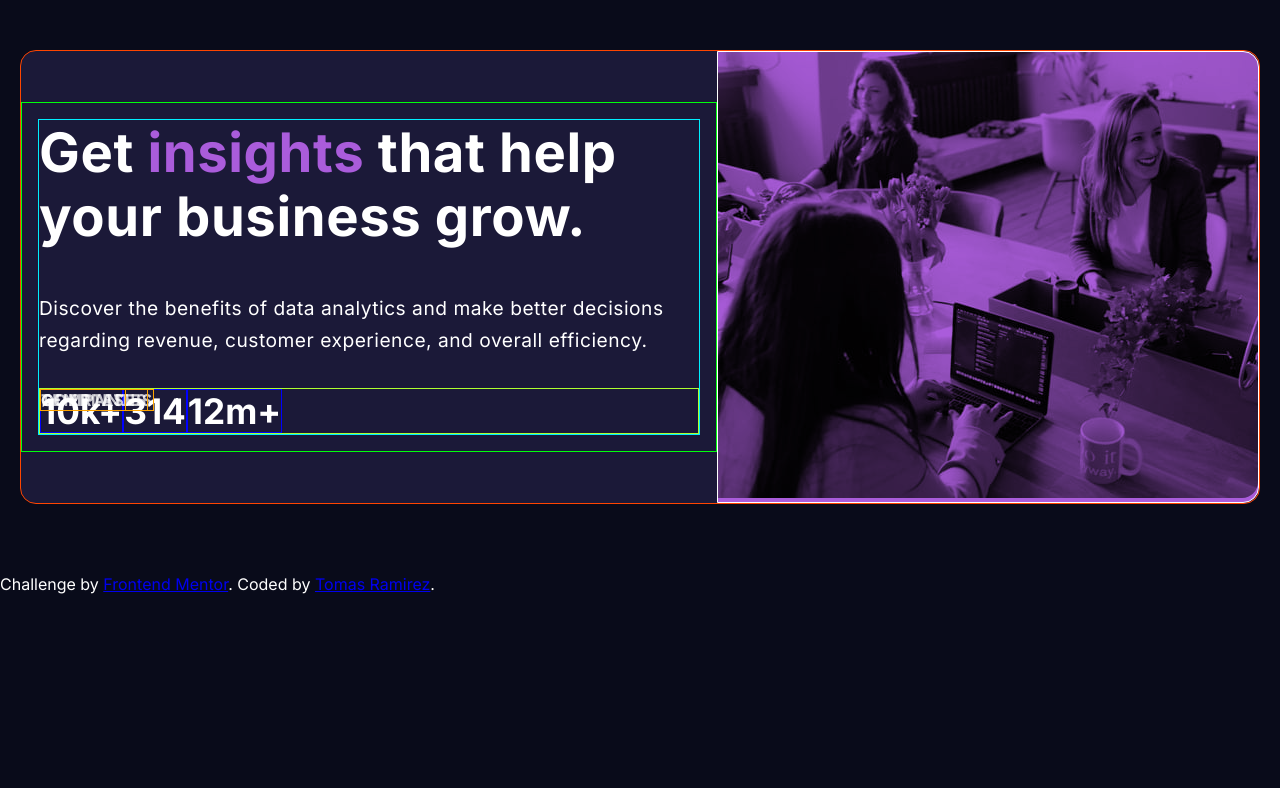
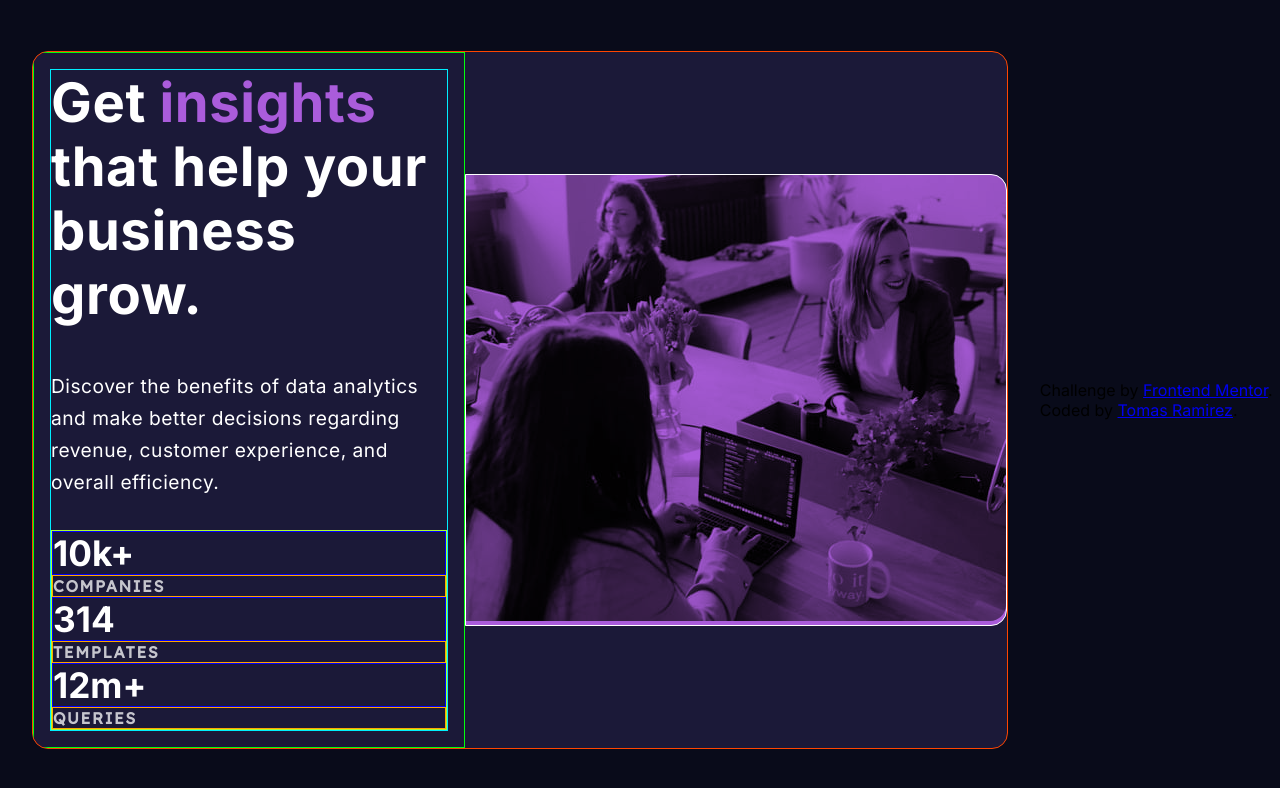
Before and after one commit to tramirez30/stats-preview-card-component, a website: page index.html in a window 1280 px wide. Drawn offline with Linux system fonts and the light colour scheme.

Commit message:
Updating card style

```diff
--- a/SCSS/_card.scss
+++ b/SCSS/_card.scss
@@ -1,12 +1,13 @@
 .card {
     background-color: $card-background;
-    border: 1px solid orangered;
     display: flex;
     align-items: center;
     justify-content: center;
     border-radius: 1rem;
+    overflow: hidden;
     max-width: 100%;
-    padding: 0;
+    margin: 2rem;
+    border: 1px solid orangered;
 }
 
 .card-text-part {
@@ -55,10 +56,11 @@
 
 .stat-block{
     display: flex;
-    position:relative;
+    flex-wrap: wrap;
     justify-content: space-between;
-    justify-content: flex-start;
+    // justify-content: flex-start;
     margin-top: 2rem;
+    flex-direction: column;
     border: 1px solid greenyellow;
 }
 
@@ -72,15 +74,12 @@
 
 .stat-title{
     color: $stat-heading;
-    position:absolute;
-    // display: inline-block;
     text-transform: uppercase;
     letter-spacing: 0.1rem;
     font-size: 1rem;
     font-weight: 700;
     font-family: 'Lexend Deca', sans-serif;
     border: 1px solid orange;
-    // margin-top: 0.2rem;
 }
 
 .card-image{
@@ -92,30 +91,28 @@
 
 .img-desktop{
     background-color: $accent;
-    position: relative;
-     mix-blend-mode: multiply;
+    mix-blend-mode: multiply;
+    height: 100%;
+    object-fit: cover;
     border-radius: 0 1rem 1rem 0;
 }
 
-/* img {
-    // height: 32%;
-    // max-width: 50%;
-    // mix-blend-mode: multiply;
-    position: relative;
+img {
+   height:100%;
 }
- */
+
 
 .img-mobile{
     display: none;
 }
 
-.pink{
+.overlay{
     background-color: $accent;
     // height: 50%;
     max-width: 100%;
     position: absolute;
-    top: 0;
-    left: 0;
+    // top: 0;
+    // left: 0;
     opacity: 0.25;
     border-radius: 0 1rem 1rem 0;
 }
--- a/SCSS/_general.scss
+++ b/SCSS/_general.scss
@@ -10,15 +10,14 @@ html {
 
 body {
     background-color: $main-background;
-    color: $main-heading;
+    min-height: 100vh;
+    display: flex;
+    align-items: center;
     font-family: 'Inter', Arial, Helvetica, sans-serif;
 }
 
 .container {
-    border-radius: 1rem;
-    margin: 50px 20px;
-    padding: 0 0 20px;
-    display: flex;
-    justify-content: center;
-    align-items: center;
+   height: 100vh;
+   display: flex;
+   align-items: center;
 }
--- a/index.html
+++ b/index.html
@@ -42,7 +42,7 @@
     <img class="img-desktop" src="images/image-header-desktop.jpg" alt="image">
     <img class="img-mobile" src="images/image-header-mobile.jpg" alt="image">
 
-  <div class="pink"></div>
+  <div class="overlay"></div>
   </div>
 
   </div>
```
Also changed, not shown: SCSS/main.css, 1 other file.
